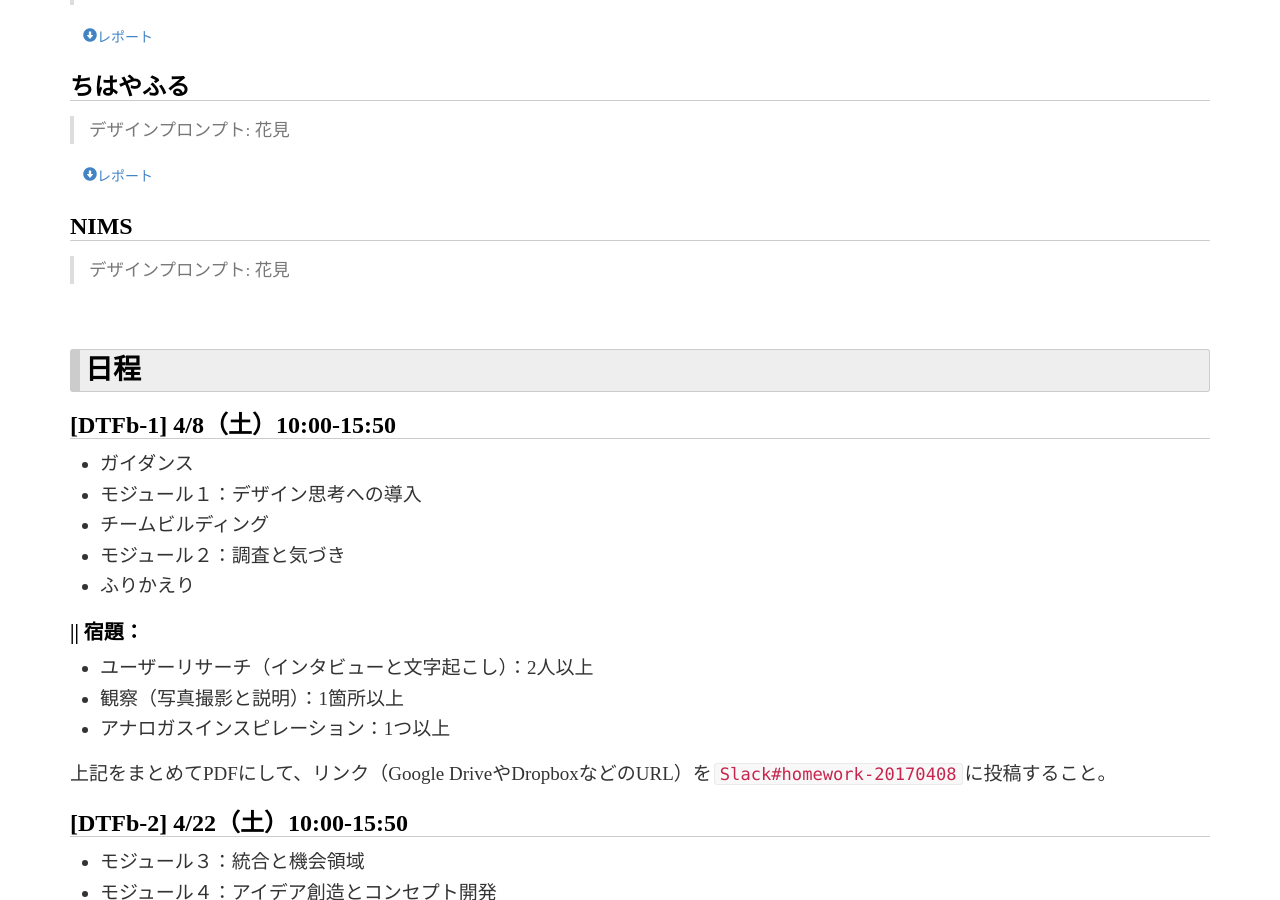
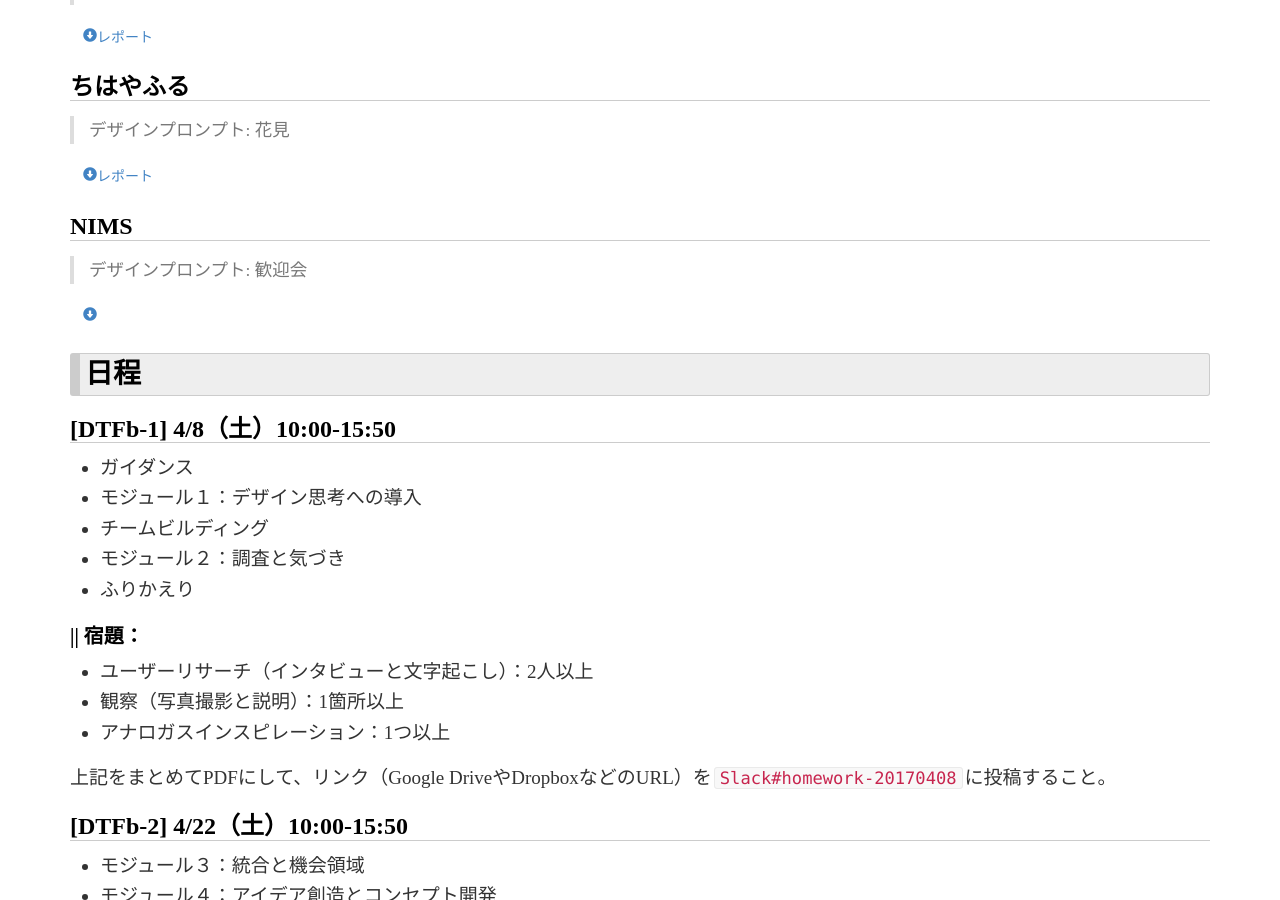
Before and after one commit to titech-edp/titech-edp.github.io, a Jekyll site: the page built from 2017-dtf-b/index.md, in a window 1280 px wide and 900 px high, scrolled down 1586 px. Built offline with Jekyll 4.4.1, drawn with Linux system fonts in a browser that asks for light colours; nearby versions of some CDN libraries; library files that are not in the unit come from our copies.

Commit message:
Add nims

```diff
--- a/_data/2017-dtf-b-teams.yml
+++ b/_data/2017-dtf-b-teams.yml
@@ -34,5 +34,5 @@
     レポート: https://drive.google.com/file/d/0B7963lISjt3EekktMkt4ZUFDY3M/view
 
 - name: NIMS
-  theme: 花見
-  data:
+  theme: 歓迎会
+  data: https://drive.google.com/file/d/0B6yZPz5FEvLZM2IwVDdmUzNORXM/view
```
